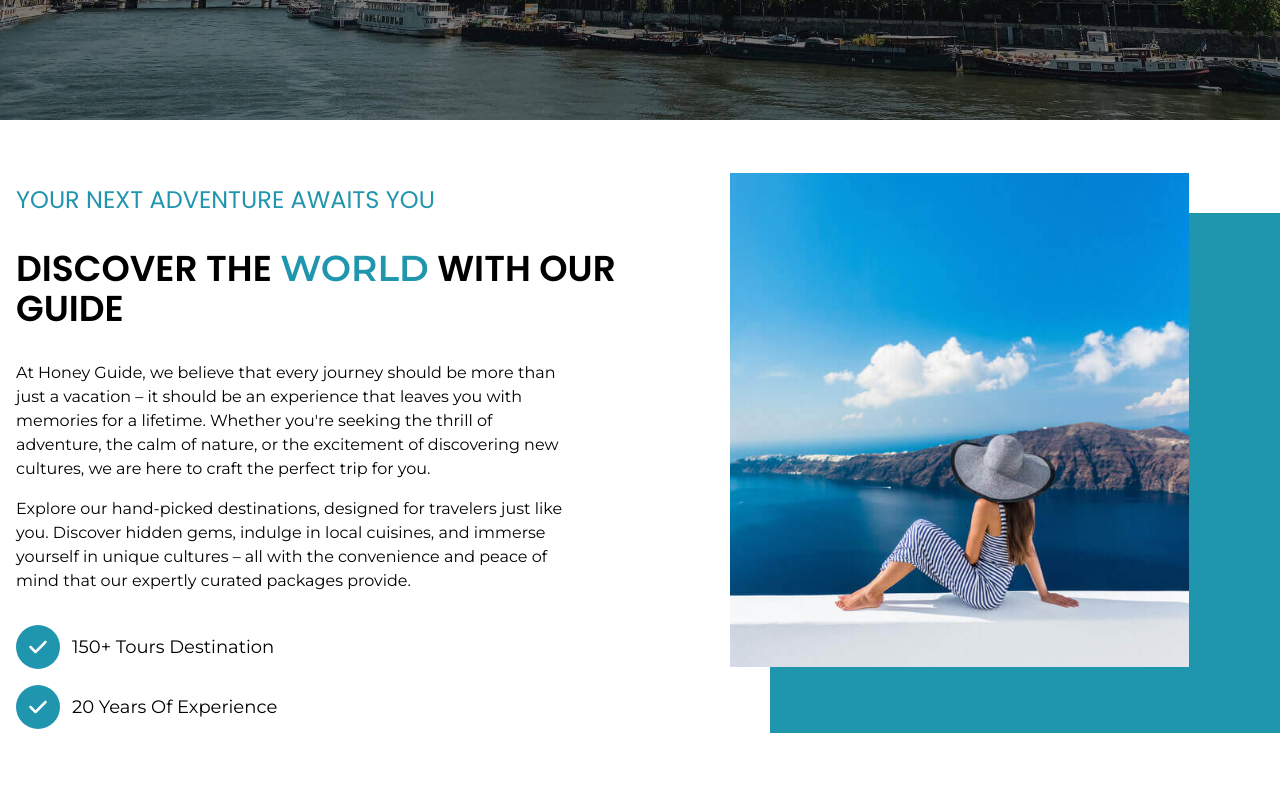
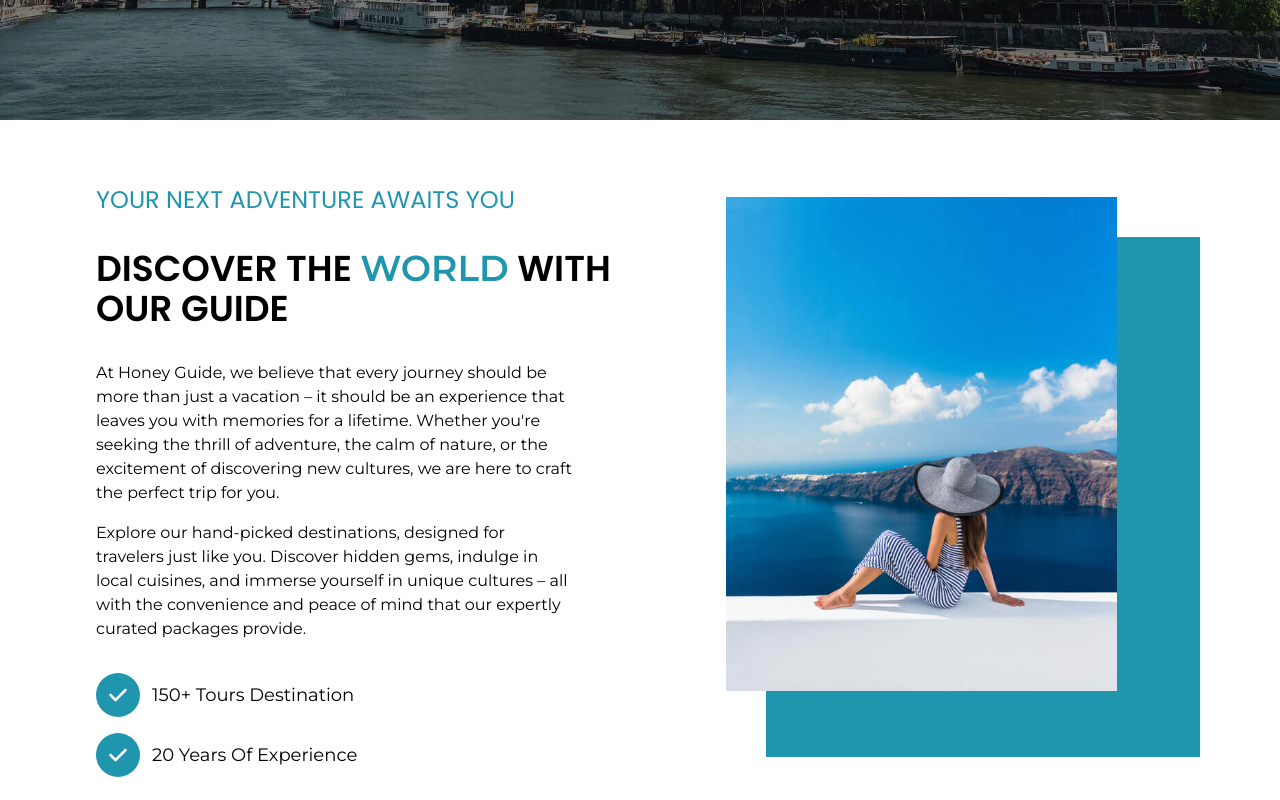
Before and after one commit to Jude006/HONEYS-ESCAPE, a React (Vite) app: page / in a window 1280 px wide. Shown: the part 680-1480 px from the top of the page. Built offline with nearby package versions, Linux system fonts and the light colour scheme.

Commit message:
update the width of the popup

```diff
--- a/src/components/HomeSection1.jsx
+++ b/src/components/HomeSection1.jsx
@@ -4,8 +4,8 @@ import { motion } from "framer-motion"; // Import framer-motion
 
 function HomeSection1() {
   return (
-    <div className="w-full font-mont overflow-hidden">
-      <div className="grid grid-cols-12 gap-10 mt-16 items-center ">
+    <div className="w-full font-mont overflow-hidden md:px-10 lg:px-20 px-4">
+      <div className="grid grid-cols-12 gap-14 mt-16 items-center ">
         <motion.div
           className="md:col-span-7 col-span-12 flex flex-col gap-8  px-4"
           initial={{ opacity: 0, y: 50 }} // Start with opacity 0 and moved down
--- a/src/components/Popup.jsx
+++ b/src/components/Popup.jsx
@@ -6,7 +6,7 @@ import { Link } from 'react-router-dom';
 const Popup = ({ closePopup, selectedProduct }) => {
   return (
     <div>
-      <div className="max-w-[80%] bg-secondary h-[80vh] overflow-y-auto py-6 px-10 mx-auto mt-14 z-30 rounded shadow font-Montserrat">
+      <div className="md:max-w-[80%] max-w-[95%] bg-secondary h-[80vh] overflow-y-auto py-6 px-10 mx-auto mt-14 z-30 rounded shadow font-Montserrat">
         <div className="flex justify-end cursor-pointer" onClick={closePopup}>
           <h1 className="place-self-end md:text-3xl text-xl text-accent">
             <FaTimes />
```
